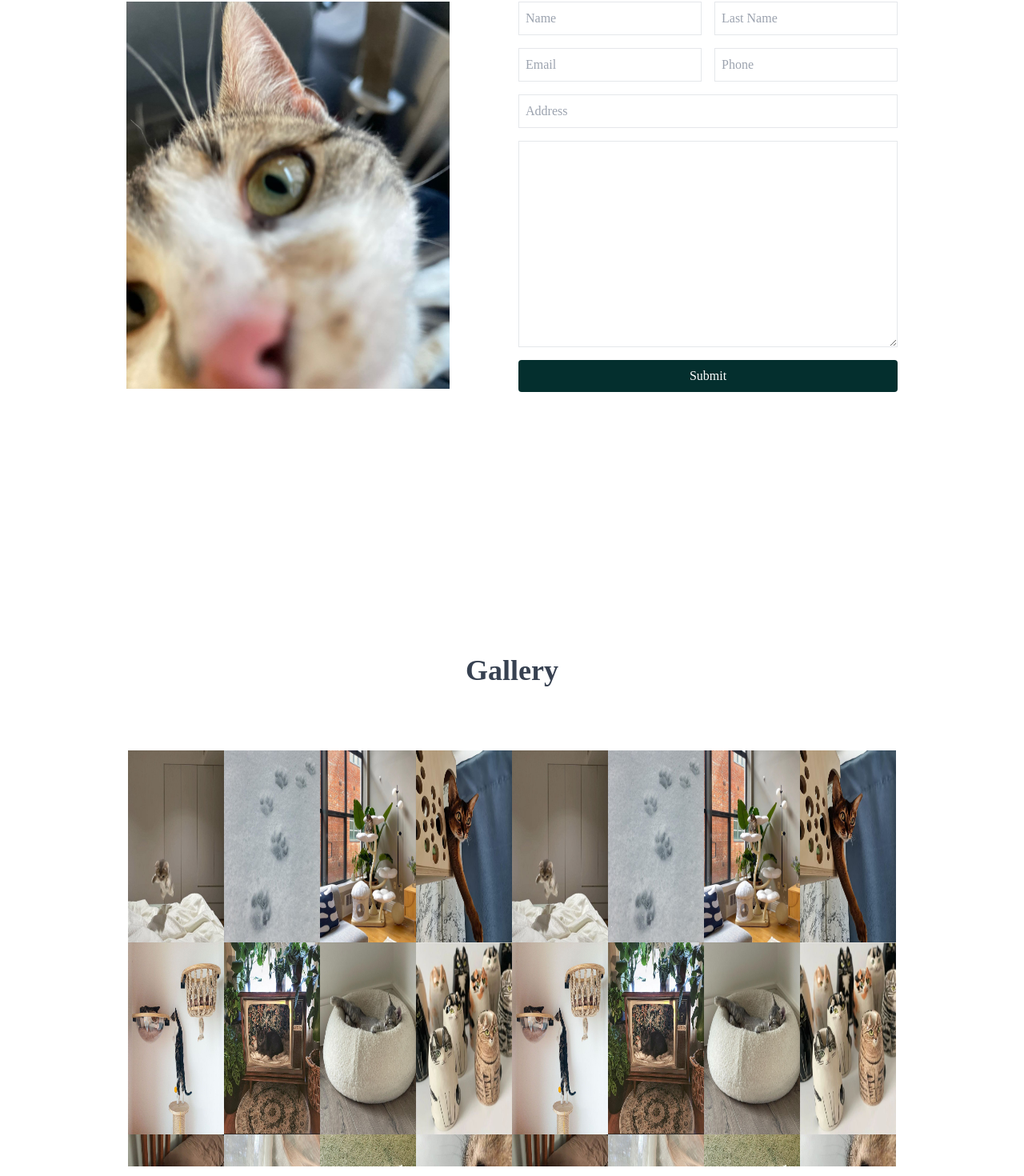
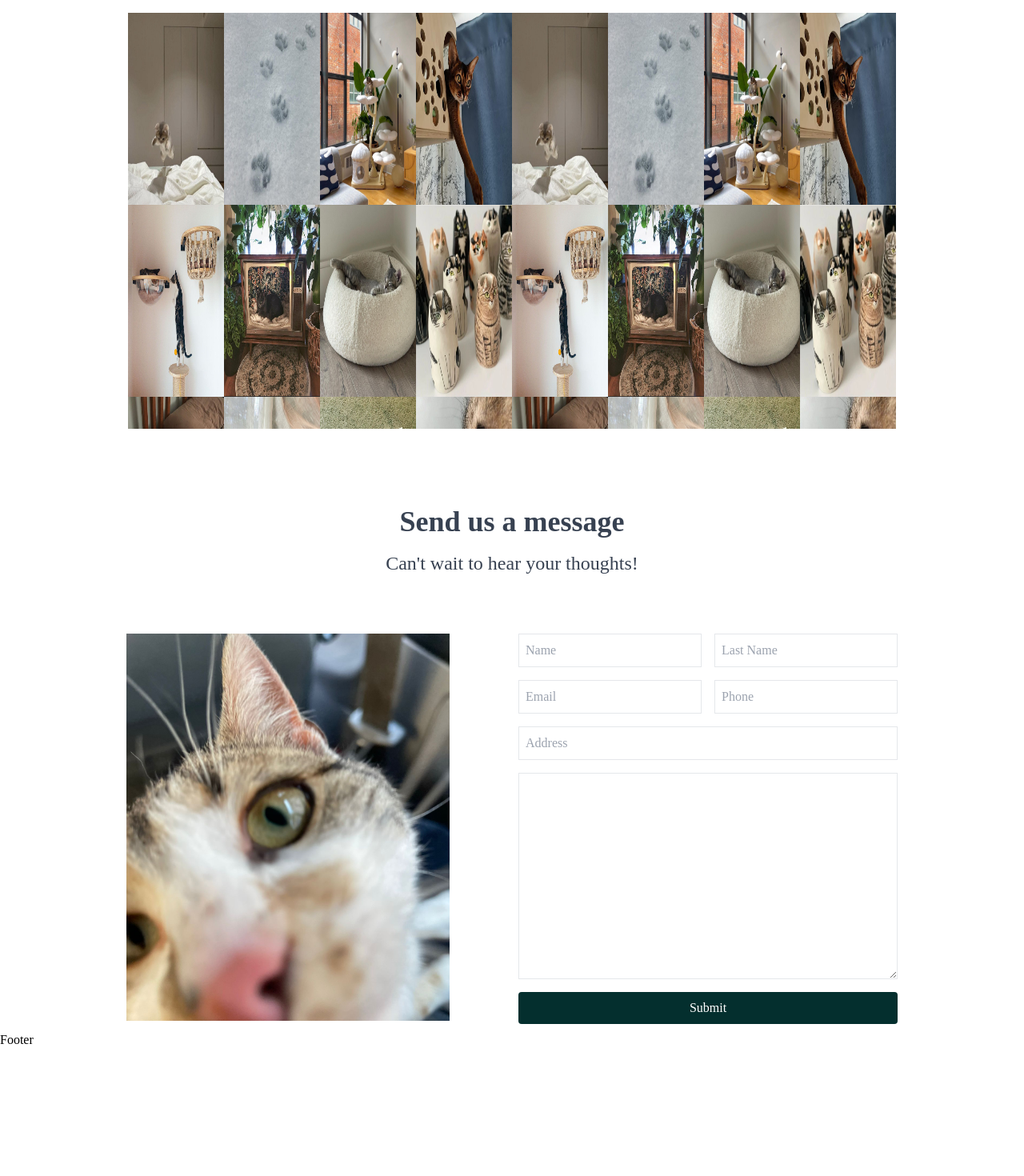
Before and after one commit to demetgas/react-tailwind-project, a React (Create React App) app in the folder tailwind-app/: page / in a window 1280 px wide. Shown: the part 1895-3365 px from the top of the page at 80% size. Built offline with nearby package versions, Linux system fonts and the light colour scheme.

Commit message:
added footer

```diff
--- a/tailwind-app/src/App.js
+++ b/tailwind-app/src/App.js
@@ -1,5 +1,6 @@
 import "./App.css";
 import { Cats } from "./components/Cats";
+import { Footer } from "./components/Footer";
 import { Gallery } from "./components/Gallery";
 import { Hero } from "./components/Hero";
 import { Info } from "./components/Info";
@@ -14,8 +15,9 @@ function App() {
         <Hero />
         <Cats />
         <Info />
+        <Gallery />
         <Message />
-        <Gallery />
+        <Footer />
       </header>
     </div>
   );
--- /dev/null
+++ b/tailwind-app/src/components/Footer.jsx
@@ -0,0 +1,9 @@
+import React from "react";
+
+export const Footer = () => {
+  return (
+    <div className="w-full h-[40svh]">
+      <div>Footer</div>
+    </div>
+  );
+};
--- a/tailwind-app/src/components/Message.jsx
+++ b/tailwind-app/src/components/Message.jsx
@@ -2,7 +2,7 @@ import React from "react";
 import cat from "../assets/f2.jpeg";
 export const Message = () => {
   return (
-    <div className="max-w-[1140px] m-auto w-full mt-[250px] ">
+    <div className="max-w-[1140px] m-auto w-full mt-[10svh] ">
       <h2 className="text-center text-gray-700 p-4 font-bold text-4xl">
         Send us a message
       </h2>
```
